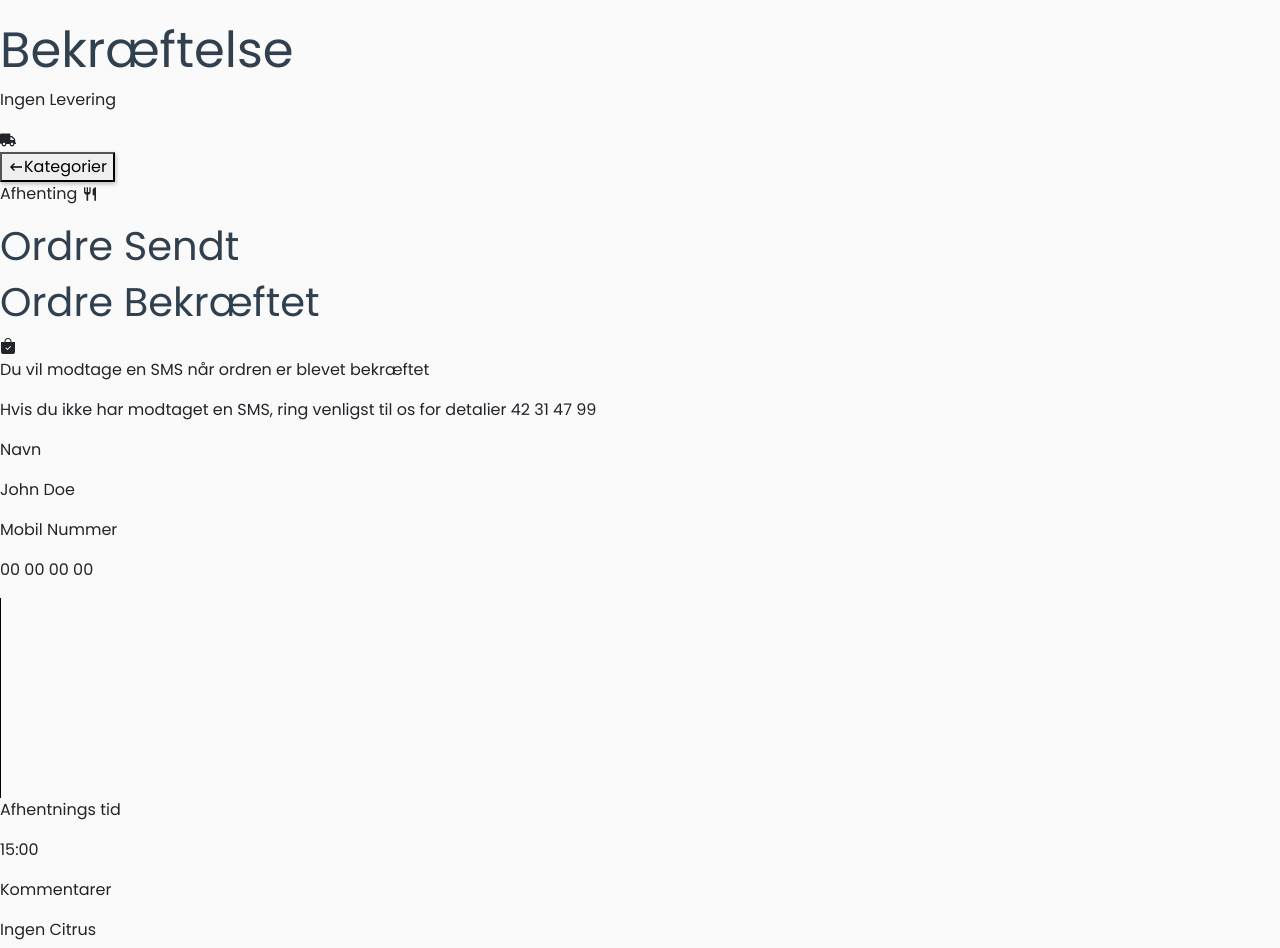
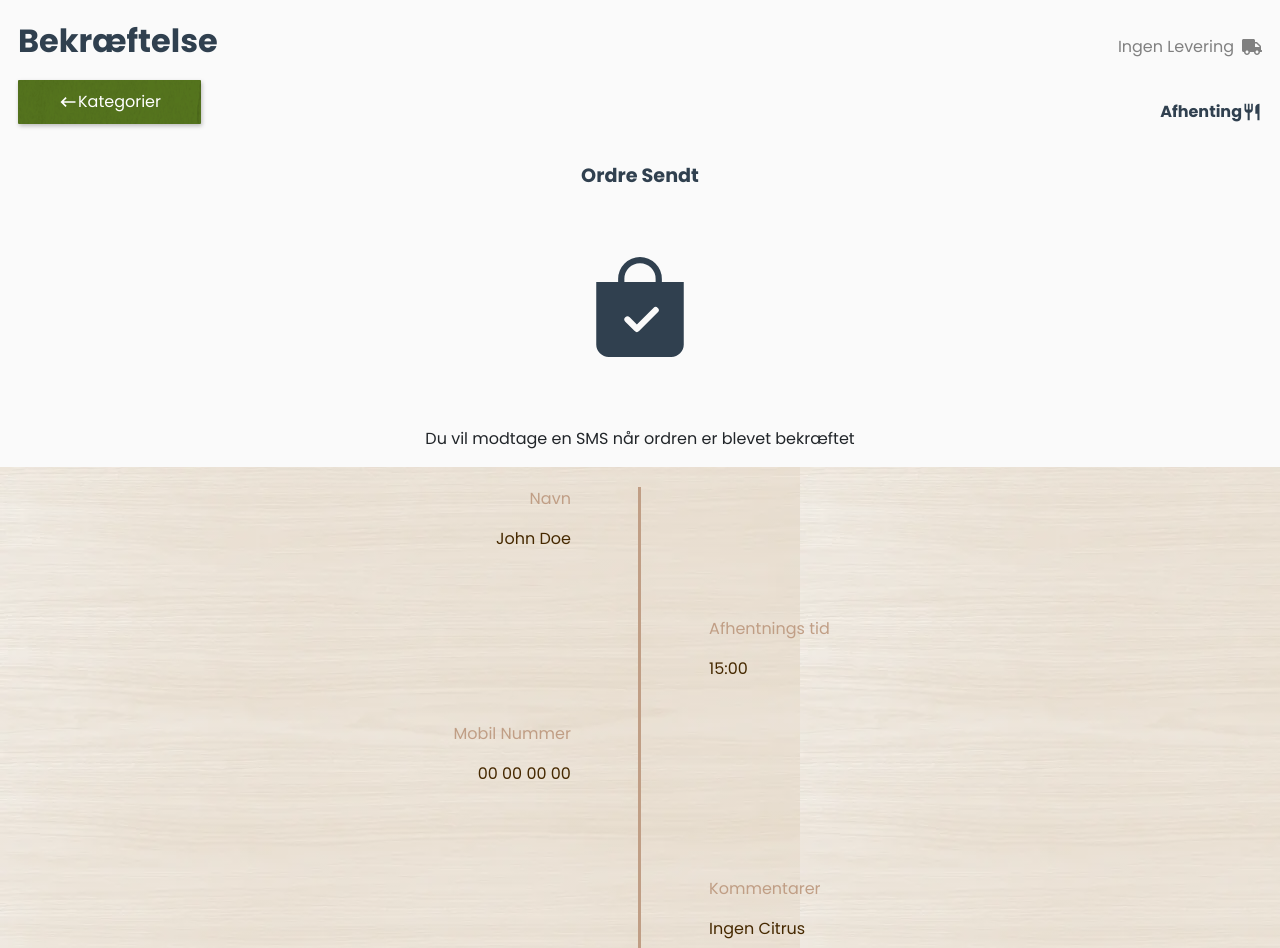
Before and after one commit to sandra-krejcir/nishiki_sushi_copy, a React (Vite) app in the folder nishiki_sushi/: page /bekraeftelse in a window 1280 px wide. Shown: the part 164-1112 px from the top of the page. Built offline with nearby package versions, Linux system fonts and the light colour scheme.

Commit message:
konfimation styled

```diff
--- a/nishiki_sushi/src/components/Bekraeftelse.jsx
+++ b/nishiki_sushi/src/components/Bekraeftelse.jsx
@@ -2,99 +2,68 @@ import React from "react";
 import { FaTruck } from "react-icons/fa";
 import { MdOutlineKeyboardBackspace, MdRestaurant } from "react-icons/md";
 import { BsBagCheckFill } from "react-icons/bs";
-import { IoMdArrowDropup, IoMdArrowDropdown } from "react-icons/io";
+import OrdreInformation from "./OrdreInformation";
 
 function Bekræftelse() {
   return (
     <>
+      <div className="bekræftelse_container">
         <div>
-        <div>
+          <div className="bekræftelse_top">
             <h1>Bekræftelse</h1>
-          <div>
-            <p>Ingen Levering</p>
-            <FaTruck />
+            <div className="ingen_lavering_container">
+              <p className="remove_1rem">Ingen Levering</p>
+              <FaTruck className="hw20_icon" />
             </div>
           </div>
-        <div>
-          <button>
-            <MdOutlineKeyboardBackspace />
+          <div className="button_and_afhentling_container">
+            <button className="primaryBtn">
+              <MdOutlineKeyboardBackspace className="hw20_icon" />
               Kategorier
             </button>
-          <p>
-            Afhenting <MdRestaurant />
+            <p className="remove_1rem">
+              Afhenting <MdRestaurant className="hw20_icon" />
             </p>
           </div>
         </div>
-
-      <div>
-        <div>
+        <div className="order_info_container">
+          <div className="order_h2">
             <h2>Ordre Sendt</h2>
-          <h2>Ordre Bekræftet</h2>
+            <h2 className="hidden">Ordre Bekræftet</h2>
           </div>
-        <BsBagCheckFill />
-        <div>
+          <BsBagCheckFill className="big_basket_icon" />
+          <div className="under_basket_icon_txt">
             <p>Du vil modtage en SMS når ordren er blevet bekræftet</p>
-          <p>
-            Hvis du ikke har modtaget en SMS, ring venligst til os for detalier
-            42 31 47 99
+            <p className="hidden">
+              Hvis du ikke har modtaget en SMS, ring venligst til os for
+              detalier 42 31 47 99
             </p>
           </div>
         </div>
-      <div>
-        <div>
-          <div>
-            <p>Navn</p>
-            <p>John Doe</p>
+        <div className="time_line_container">
+          <div className="time_line_left">
+            <div className="time_line_name_container">
+              <p className="time_line_name_label">Navn</p>
+              <p className="time_line_name">John Doe</p>
             </div>
-          <div>
-            <p>Mobil Nummer</p>
-            <p>00 00 00 00</p>
+            <div className="time_line_number_container">
+              <p className="time_line_number_label">Mobil Nummer</p>
+              <p className="time_line_number">00 00 00 00</p>
             </div>
           </div>
-        <div
-          style={{ backgroundColor: "black", width: "1px", height: "200px" }}
-        ></div>
-        <div>
-          <div>
-            <p>Afhentnings tid</p>
-            <p>15:00</p>
+          <div className="time_line"></div>
+          <div className="time_line_right">
+            <div className="time_line_time_container">
+              <p className="time_line_time_label">Afhentnings tid</p>
+              <p className="time_line_time">15:00</p>
             </div>
-          <div>
-            <p>Kommentarer</p>
-            <p>Ingen Citrus</p>
+            <div className="time_line_comment_container">
+              <p className="time_line_comment_label">Kommentarer</p>
+              <p className="time_line_comment">Ingen Citrus</p>
             </div>
           </div>
         </div>
-      <div>
-        <h2>Ordre Information</h2>
-
-        <div>
-          <div>
-            <IoMdArrowDropdown />
-            <IoMdArrowDropup />
-            <p>Item</p>
-            <span>000</span>
-          </div>
-          <p>Item information</p>
-        </div>
-
-        <div>
-          <div>
-            <p>Subtotal</p>
-            <span>000</span>
-          </div>
-          <div>
-            <p>10% Rabat</p>
-            <span>-000</span>
-          </div>
-          <div
-            style={{ backgroundColor: "black", width: "80%", height: "1px" }}
-          ></div>
-          <div>
-            <p>Total:</p>
-            <span>000</span>
-          </div>
-        </div>
+        <OrdreInformation />
       </div>
     </>
   );
--- a/nishiki_sushi/src/components/Kurv.jsx
+++ b/nishiki_sushi/src/components/Kurv.jsx
@@ -11,7 +11,7 @@ function Kurv() {
         <div className="kurv_top">
           <h1>Kurv</h1>
           <div className="ingen_lavering_container">
-            <p>Ingen Levering</p>
+            <p className="remove_1rem">Ingen Levering</p>
             <FaTruck className="hw20_icon" />
           </div>
         </div>
@@ -20,7 +20,7 @@ function Kurv() {
             <MdOutlineKeyboardBackspace className="hw20_icon" />
             Tilføj mere
           </button>
-          <p>
+          <p className="remove_1rem">
             Afhenting <MdRestaurant className="hw20_icon" />
           </p>
         </div>
--- /dev/null
+++ b/nishiki_sushi/src/sass/pages/_bekreaftelse.scss
@@ -0,0 +1,112 @@
+@use "../base/colors";
+@use "../base/margins";
+@use "../base/effects";
+@use "../base/buttons";
+
+.bekræftelse_container {
+  margin: margins.$marginHorisontalMobile;
+}
+
+.bekræftelse_container label {
+  margin-top: 10px;
+}
+
+.bekræftelse_container h1 {
+  font-size: 2rem;
+  margin-bottom: margins.$marginUnderElementMobile;
+  font-weight: bold;
+}
+
+.bekræftelse_container h2,
+h3 {
+  font-size: 1.2rem;
+}
+
+.bekræftelse_top {
+  display: flex;
+  justify-content: space-between;
+  align-items: baseline;
+}
+
+.order_h2 h2 {
+  font-weight: bold;
+  margin-bottom: margins.$marginUnderElementMobile;
+}
+
+.order_info_container {
+  display: grid;
+  justify-items: center;
+  text-align: center;
+  margin-top: margins.$marginUnderElementMobile;
+}
+
+.big_basket_icon {
+  width: 100px;
+  height: 200px;
+  color: colors.$darkBlue;
+}
+
+.under_basket_icon_txt {
+  margin-top: margins.$marginUnderElementMobile;
+}
+
+.time_line_container {
+  background: colors.$lightWood;
+  margin-left: -18px;
+  margin-right: -18px;
+  display: grid;
+  grid-template-columns: 4fr 1fr 4fr;
+  padding: 18px;
+  padding-top: margins.$marginUnderElementMobile;
+  padding-bottom: margins.$marginUnderElementMobile;
+  margin-bottom: margins.$marginUnderElementMobile;
+}
+
+.time_line_left {
+  justify-self: end;
+  text-align: end;
+
+  display: grid;
+  grid-template-rows: repeat(4, 1fr);
+}
+
+.time_line {
+  height: 100%;
+  width: 3px;
+  background-color: colors.$lightBrown;
+  justify-self: center;
+}
+
+.time_line_right {
+  display: grid;
+  grid-template-rows: repeat(4, 1fr);
+  grid-gap: 50px;
+}
+
+.time_line_name_label,
+.time_line_number_label,
+.time_line_time_label,
+.time_line_comment_label {
+  color: colors.$lightBrown;
+}
+.time_line_name,
+.time_line_number,
+.time_line_time,
+.time_line_comment {
+  color: colors.$darkBrown;
+}
+
+.time_line_name_container {
+  grid-row: 1;
+}
+.time_line_number_container {
+  grid-row: 3;
+}
+
+.time_line_time_container {
+  grid-row: 2;
+}
+
+.time_line_comment_container {
+  grid-row: 4;
+}
--- a/nishiki_sushi/src/sass/pages/_betaling.scss
+++ b/nishiki_sushi/src/sass/pages/_betaling.scss
@@ -25,6 +25,7 @@ h3 {
 .betaling_top {
   display: flex;
   justify-content: space-between;
+  align-items: baseline;
 }
 
 .betaling_form_container {
--- a/nishiki_sushi/src/sass/pages/_index.scss
+++ b/nishiki_sushi/src/sass/pages/_index.scss
@@ -3,3 +3,4 @@
 @forward "oplysninger";
 @forward "restaurant";
 @forward "betaling";
+@forward "bekreaftelse";
--- a/nishiki_sushi/src/sass/pages/_kurv.scss
+++ b/nishiki_sushi/src/sass/pages/_kurv.scss
@@ -25,6 +25,7 @@ h3 {
 .kurv_top {
   display: flex;
   justify-content: space-between;
+  align-items: baseline;
 }
 
 .ingen_lavering_container {
--- a/nishiki_sushi/src/sass/pages/_oplysninger.scss
+++ b/nishiki_sushi/src/sass/pages/_oplysninger.scss
@@ -29,6 +29,7 @@ h3 {
 .oplysninger_top {
   display: flex;
   justify-content: space-between;
+  align-items: baseline;
 }
 
 .oplysninger_form_container {
```
Lines whose indentation alone changed are shown as unchanged.
